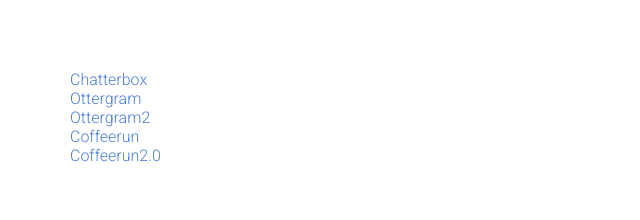
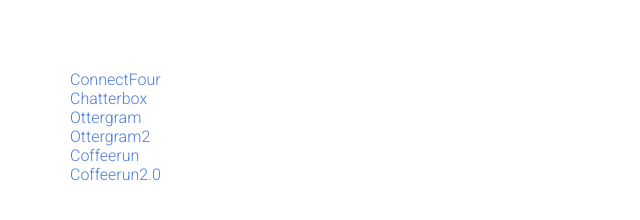
Before and after one commit to oramirez1397/oramirez1397.github.io, a website: page index.html in a window 1280 px wide. Shown: the part 1002-1222 px from the top of the page, 0-640 px from the left. Drawn offline with Linux system fonts and the light colour scheme.

Commit message:
Update index.html

```diff
--- a/index.html
+++ b/index.html
@@ -42,6 +42,7 @@
 					<div class="container">
 						<h2 class="section-title">Here are links to my projects</h2>
 						<small class="section-subtitle">Please feel free to explore!</small>
+						<a href="https://github.com/oramirez1397/connectFour">ConnectFour<br></a>
 						<a href="https://github.com/oramirez1397/Assignment-7">Chatterbox<br></a>
 						<a href="https://github.com/oramirez1397/Ottergram">Ottergram<br></a>
 						<a href="https://github.com/oramirez1397/Ottergram2">Ottergram2<br></a>
```
